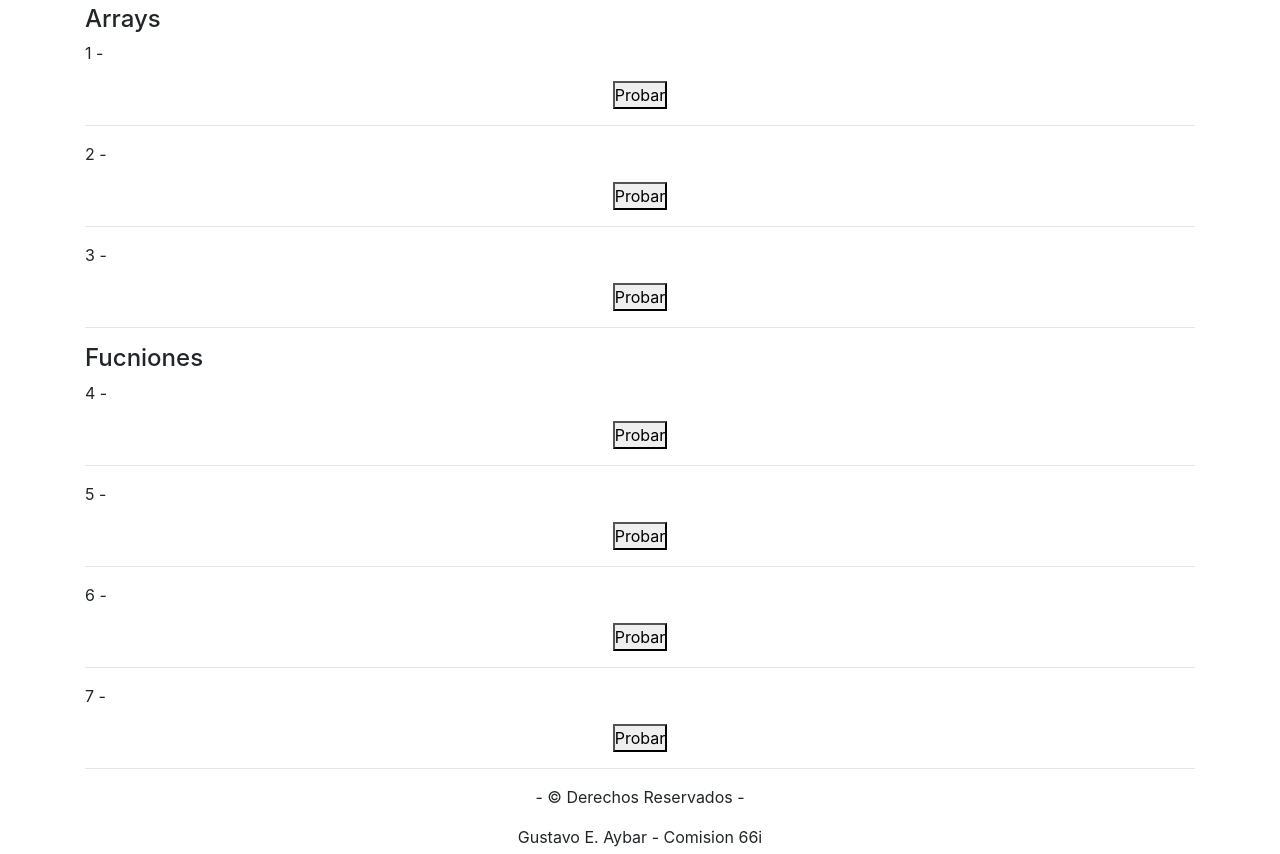
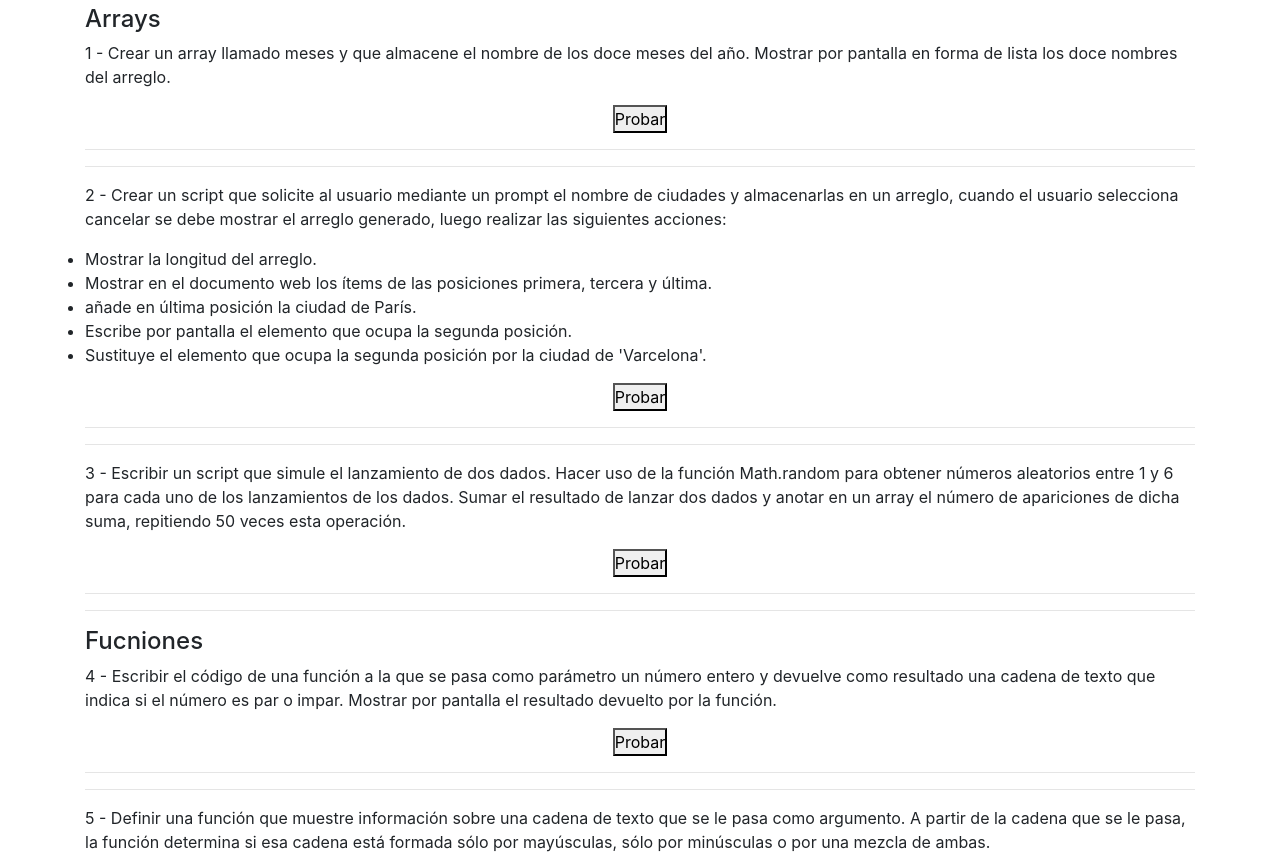
Before and after one commit to GustavoEAybar/RCS_PracticoJS03, a plain HTML site: page index.html in a window 1280 px wide. Shown: the part 117-971 px from the top of the page. Drawn offline with nearby package versions, Linux system fonts and the light colour scheme; files that its build step writes are made by us from their sources.

Commit message:
finalize the approach of the points to be solved

```diff
--- a/index.html
+++ b/index.html
@@ -12,7 +12,7 @@
     <link rel="stylesheet" href="css/bootstrap.min.css">
     <link rel="stylesheet" href="style.css">
     <link rel="icon" href="image/icon.png" type="image/png">
-    <title>Document</title>
+    <title>Javascript - TP03</title>
 </head>
 <body>
     <header>
@@ -33,23 +33,42 @@
                     <h4>Arrays</h4>
                 </div>
                 <div class="col-12">
-                    <p>1 - </p>
+                    <p>1 - Crear un array llamado meses y que almacene el nombre de los doce meses del año. Mostrar por pantalla en forma de lista los doce nombres del arreglo.</p>
                     <div class="text-center">
                         <button onclick= "Punto1()">Probar</button>
                     </div>
                     <hr>
+                    <div>
+
+                    </div>
+                    <hr>
                 </div>
                 <div class="col-12">
-                    <p>2 - </p>
+                    <p>2 - Crear un script que solicite al usuario mediante un prompt el nombre de ciudades y almacenarlas en un arreglo, cuando el usuario selecciona cancelar se debe mostrar el arreglo generado, luego realizar las siguientes acciones:</p>
+                    <ul>
+                        <li>Mostrar la longitud del arreglo.</li>
+                        <li>Mostrar en el documento web los ítems de las posiciones primera, tercera y última.</li>
+                        <li>añade en última posición la ciudad de París.</li>
+                        <li>Escribe por pantalla el elemento que ocupa la segunda posición.</li>
+                        <li>Sustituye el elemento que ocupa la segunda posición por la ciudad de 'Varcelona'.</li>
+                    </ul>
                     <div class="text-center">
                         <button onclick= "Punto2()">Probar</button>
                     </div>
                     <hr>
+                    <div>
+
+                    </div>
+                    <hr>
                 </div>
                 <div class="col-12">
-                    <p>3 - </p>
+                    <p>3 - Escribir un script que simule el lanzamiento de dos dados. Hacer uso de la función Math.random para obtener números aleatorios entre 1 y 6 para cada uno de los lanzamientos de los dados. Sumar el resultado de lanzar dos dados y anotar en un array el número de apariciones de dicha suma, repitiendo 50 veces esta operación.</p>
                     <div class="text-center">
                         <button onclick= "Punto3()">Probar</button>
+                    </div>
+                    <hr>
+                    <div>
+
                     </div>
                     <hr>
                 </div>
@@ -61,30 +80,46 @@
                     <h4>Fucniones</h4>
                 </div>
                 <div class="col-12">
-                    <p>4 - </p>
+                    <p>4 - Escribir el código de una función a la que se pasa como parámetro un número entero y devuelve como resultado una cadena de texto que indica si el número es par o impar. Mostrar por pantalla el resultado devuelto por la función.</p>
                     <div class="text-center">
                         <button onclick= "Punto4()">Probar</button>
                     </div>
                     <hr>
+                    <div>
+
+                    </div>
+                    <hr>
                 </div>
                 <div class="col-12">
-                    <p>5 - </p>
+                    <p>5 - Definir una función que muestre información sobre una cadena de texto que se le pasa como argumento. A partir de la cadena que se le pasa, la función determina si esa cadena está formada sólo por mayúsculas, sólo por minúsculas o por una mezcla de ambas.</p>
                     <div class="text-center">
                         <button onclick= "Punto5()">Probar</button>
                     </div>
                     <hr>
+                    <div>
+
+                    </div>
+                    <hr>
                 </div>
                 <div class="col-12">
-                    <p>6 - </p>
+                    <p>6 - Solicitar por pantalla al usuario ingresar el valor de los lados de un rectángulo, luego crear una función para calcular su perímetro y mostrarlo por pantalla.</p>
                     <div class="text-center">
                         <button onclick= "Punto6()">Probar</button>
                     </div>
                     <hr>
+                    <div>
+
+                    </div>
+                    <hr>
                 </div>
                 <div class="col-12">
-                    <p>7 - </p>
+                    <p>7 - Escriba un script que muestre la tabla de multiplicar de un número ingresado por pantalla, la creación de la tabla debe ser realizada con una función y mostrar solo los resultados del 1 al 10 del número elegido por el usuario.</p>
                     <div class="text-center">
                         <button onclick= "Punto7()">Probar</button>
+                    </div>
+                    <hr>
+                    <div>
+
                     </div>
                     <hr>
                 </div>
```
